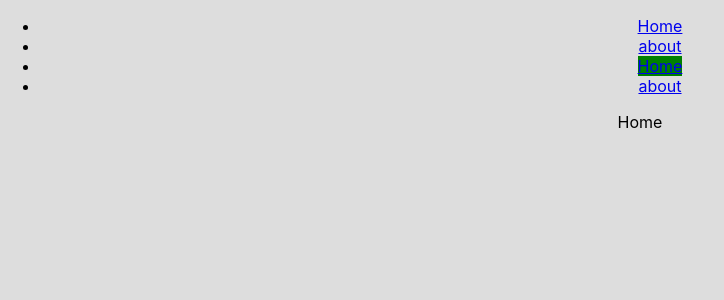
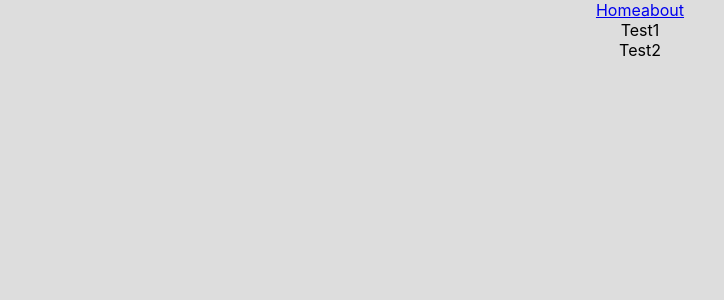
Before and after one commit to DJHoon/reactStudy, a React (Create React App) app: page /home in a window 1280 px wide. Shown: the top 300 px of the page, without its empty margins (0-724 px from the left). Built offline with nearby package versions, Linux system fonts and the light colour scheme.

Commit message:
记录笔记

```diff
--- a/src/components/RouterTest/About.jsx
+++ b/src/components/RouterTest/About.jsx
@@ -2,6 +2,7 @@ import {Component} from 'react'
 
 export default class About extends Component {
     render() {
+        console.log(this.props)
         return (
             <div>
                 About
--- a/src/components/RouterTest/Home.jsx
+++ b/src/components/RouterTest/Home.jsx
@@ -1,10 +1,32 @@
 import {Component} from 'react'
-
+import qs from 'querystring'
+import { Route, Link, NavLink } from "react-router-dom";
+import Test1 from "./Test1.jsx"
+import Test2 from "./Test2.jsx"
 export default class Home extends Component {
+    clickHome = (params) => {
+        if(params == 1) {
+            this.props.history.push({
+                pathname: '/home/test1',
+                state: {
+                    id : 1,
+                    test1: true
+                }
+            })
+        } else {
+            // this.props.history.replace('/home/test2')
+        }
+    }
     render() {
+        // const { search } = this.props.location
+        // console.log(this.props, 'props', qs.parse(search.slice(1)))
         return (
             <div>
-                Home
+                <div onClick={() => this.clickHome(1)}>Test1</div>
+                <div onClick={() => this.clickHome(2)}>Test2</div>
+                {/*<Link to='/home/test'>tEST</Link>*/}
+                <Route path="/home/test1" component={Test1} />
+                <Route path="/home/test2" component={Test2} />
             </div>
         )
     }
--- /dev/null
+++ b/src/components/RouterTest/Test1.jsx
@@ -0,0 +1,12 @@
+import {Component} from 'react'
+
+export default class Test1 extends Component {
+    render() {
+        console.log(this.props, 'this.props-test1')
+        return (
+            <div>
+                我是Test1
+            </div>
+        )
+    }
+}
--- /dev/null
+++ b/src/components/RouterTest/Test2.jsx
@@ -0,0 +1,12 @@
+import {Component} from 'react'
+
+export default class Test2 extends Component {
+    render() {
+        console.log(this.props, 'this.props-test2')
+        return (
+            <div>
+                我是Test2
+            </div>
+        )
+    }
+}
--- a/src/components/RouterTest/index.jsx
+++ b/src/components/RouterTest/index.jsx
@@ -4,25 +4,36 @@ import Home from "./Home";
 import About from "./About";
 import './index.css'
 export default class RouterTest extends Component {
+    state = {
+        id: 1
+    }
     render() {
+        console.log(this.props, 'props')
         return (
             <div>
-                <ul>
-                    <li>
+                {/*无参数形式*/}
+                {/*<ul>*/}
+                {/*    <li>*/}
                         <Link to="/home">Home</Link>
-                    </li>
-                    <li>
+                {/*    </li>*/}
+                {/*    <li>*/}
                         <Link to="/about">about</Link>
-                    </li>
-                    <li>
-                        <NavLink activeClassName="activeClassName" to="/home">Home</NavLink>
-                    </li>
-                    <li>
-                        <NavLink activeClassName="activeClassName" to="/about">about</NavLink>
-                    </li>
-                </ul>
-                <Route path='/home' component={Home}/>
-                <Route path='/about' component={About}/>
+                {/*    </li>*/}
+                {/*</ul>*/}
+                {/*<Route path='/home' component={Home}/>*/}
+                {/*<Route path='/about' component={About}/>*/}
+
+                {/*带参数形式1*/}
+                {/*<NavLink activeClassName="activeClassName" to={`/home/${this.state.id}`}>Home</NavLink>*/}
+                {/*<NavLink activeClassName="activeClassName" to="/about">about</NavLink>*/}
+                {/*<Route path='/home/:id' component={Home}/>*/}
+                {/*<Route path='/about' component={About}/>*/}
+
+                {/*带参数形式2*/}
+                {/*<NavLink activeClassName="activeClassName" to={`/home/?id=${this.state.id}&name=djh`}>Home</NavLink>*/}
+                {/*<NavLink activeClassName="activeClassName" to={{pathname:"/about", state: {id: 1, name:'about'}}}>about</NavLink>*/}
+                <Route path='/home' component={Home} />
+                <Route path='/about' component={About} />
             </div>
         )
     }
```
Also changed, not shown: 1 other file (tests, documents, lock files or other folders).
